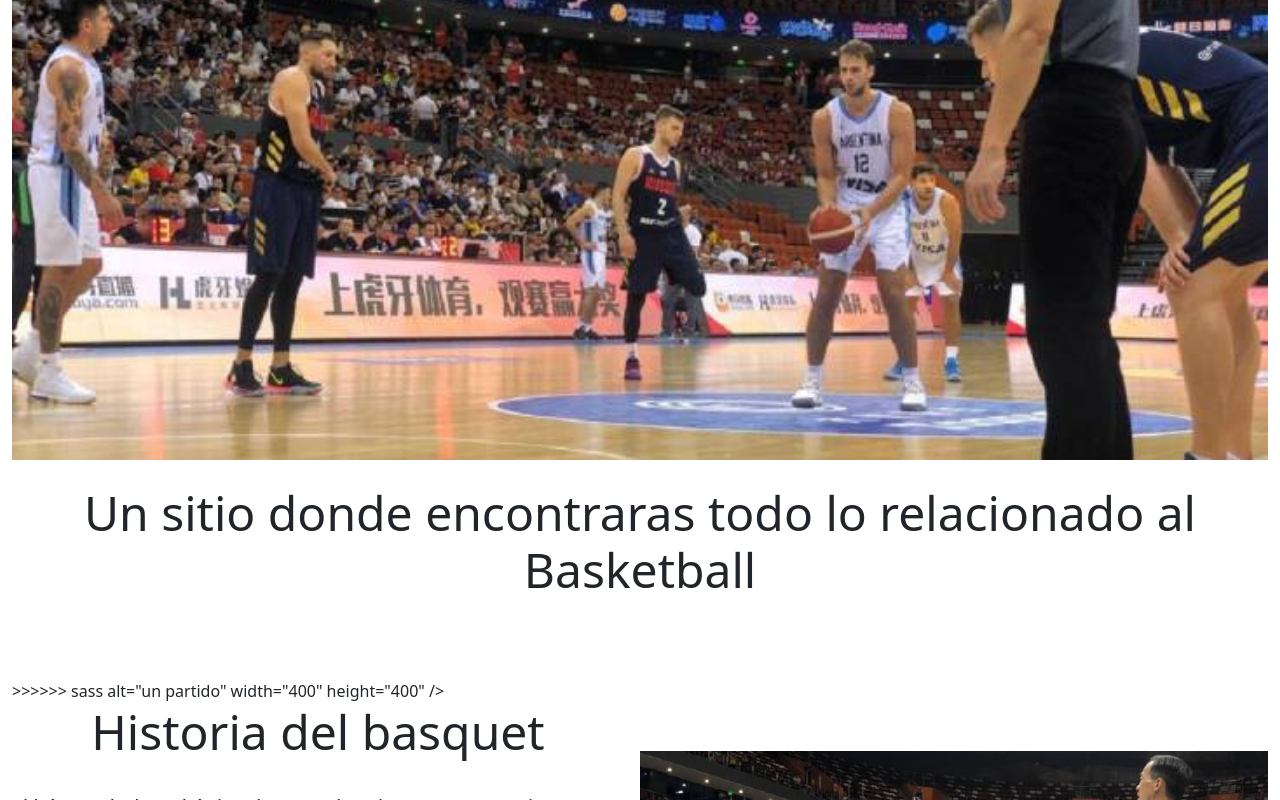
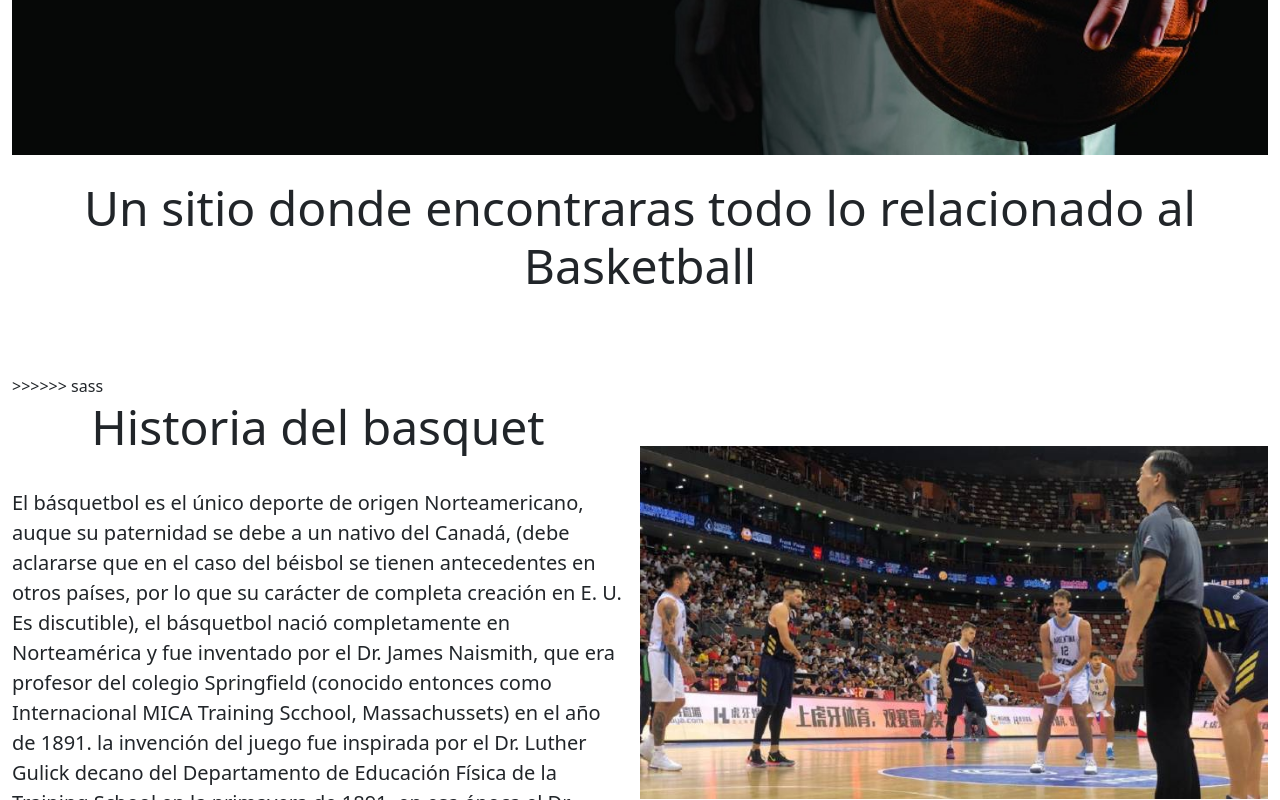
Before and after one commit to gastonruiz/paginabasket, a website: page index.html in a window 1280 px wide. Shown: the part 407-1207 px from the top of the page. Drawn offline with nearby package versions, Linux system fonts and the light colour scheme.

Commit message:
se acomodo la imagen

```diff
--- a/index.html
+++ b/index.html
@@ -83,9 +83,6 @@
             Solo Basquet
           </h1>
           <img
-<<<<<<< HEAD
-            src="./imagenes/portada.jpg"
-=======
             src="./imagenes/basquetfondo11.jpg"
             alt="sosteniendo balon"
             width="100%"
@@ -112,10 +109,7 @@
             src="./imagenes/portada.jpg"
             class="col-md-6 float-md-end mb-3 ms-md-3 mt-5 pt-4"
 >>>>>>> sass
-            alt="un partido"
-            width="400"
-            height="400"
-          />
+
           <h2 class="display-5 text-center">Historia del basquet</h2>
           <p class="lead pt-4">
             El básquetbol es el único deporte de origen Norteamericano, auque su
@@ -144,7 +138,7 @@
             encaminados a resolver la molesta situación por la que atravesaban
             durante esos meses. Por tal motivo, en ese tiempo, el Dr. Gulick
             sugirió al Dr. Naismith que en unión del Barón Nisl Posse en
-            Marthas Vineijard, estudiara la forma de resolver la situación.
+            Martha’s Vineijard, estudiara la forma de resolver la situación.
           </p>
 
           <p class="lead">
```
